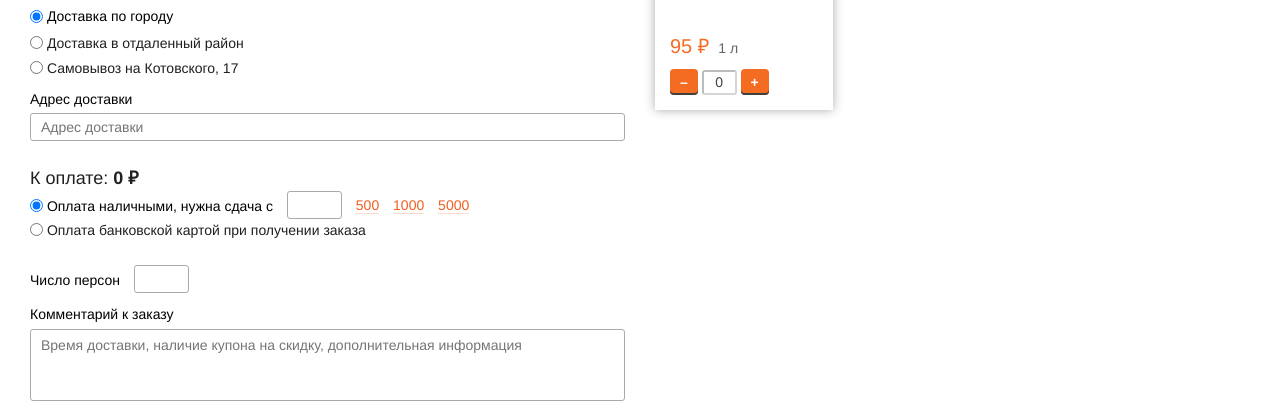
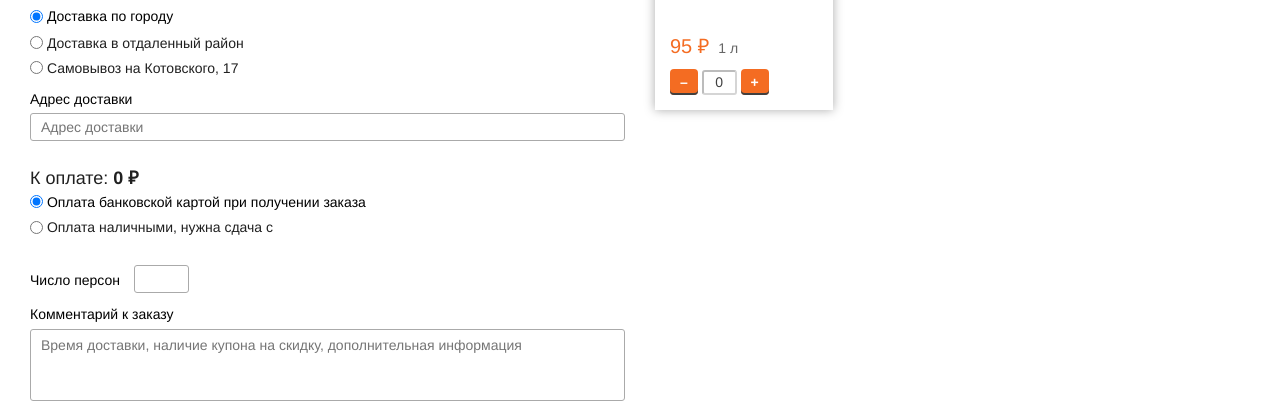
Before and after one commit to mchweb/nyam-nyam-website, a website with bundled scripts: page cart.html in a window 1280 px wide. Shown: the part 392-800 px from the top of the page. Built offline with nearby package versions, Linux system fonts and the light colour scheme.

Commit message:
reorder payment options

```diff
--- a/assets/js/main.js
+++ b/assets/js/main.js
@@ -395,7 +395,7 @@ function clearForm() {
     	setDeliv('0');
     	$('select[name=f-deliv-area]').val(['1']);
     	$("#f-addr").val("");
-    	$('input[type=radio][name=f-pay]').val(['0']);
+    	$('input[type=radio][name=f-pay]').val(['1']);
     	setPay('0');
     	$("#f-cash").val("");
     	$("#f-person").val("");
--- a/cart.html
+++ b/cart.html
@@ -253,19 +253,20 @@
 									<strong id="js-form-deliv-discount">самовывоз (скидка 10%)</strong>
 								</p></div>
 							<div class="form-group form-group_radio">
-								<input type="radio" name="f-pay" checked id="f-pay-0" value="0" class="form-group__radio">
+								<input type="radio" name="f-pay" id="f-pay-1" value="1" class="form-group__radio" checked>
+								<label for="f-pay-1" class="form-group__label">Оплата банковской картой при получении заказа</label>
+							</div>
+							<div class="form-group form-group_radio">
+								<input type="radio" name="f-pay" id="f-pay-0" value="0" class="form-group__radio">
 								<label for="f-pay-0" class="form-group__label form-group__label_withExtra">Оплата наличными<span id="js-f-pay-0__label">, нужна сдача с</span></label>
-								<div class="form-group-extra form-group-extra_isActive js-payment-change">
+								<div class="form-group-extra js-payment-change">
 									<input class="form-group__input form-group__input_sm" type="text" name="f-cash" id="f-cash" >
 									<button type="button" class="form-group__switcher"><span>500</span></button>
 									<button type="button" class="form-group__switcher"><span>1000</span></button>
 									<button type="button" class="form-group__switcher"><span>5000</span></button>
 								</div>
 							</div>
-							<div class="form-group form-group_radio">
-								<input type="radio" name="f-pay" id="f-pay-1" value="1" class="form-group__radio">
-								<label for="f-pay-1" class="form-group__label">Оплата банковской картой при получении заказа</label>
-							</div>
+
 						</div>
 
 
```
